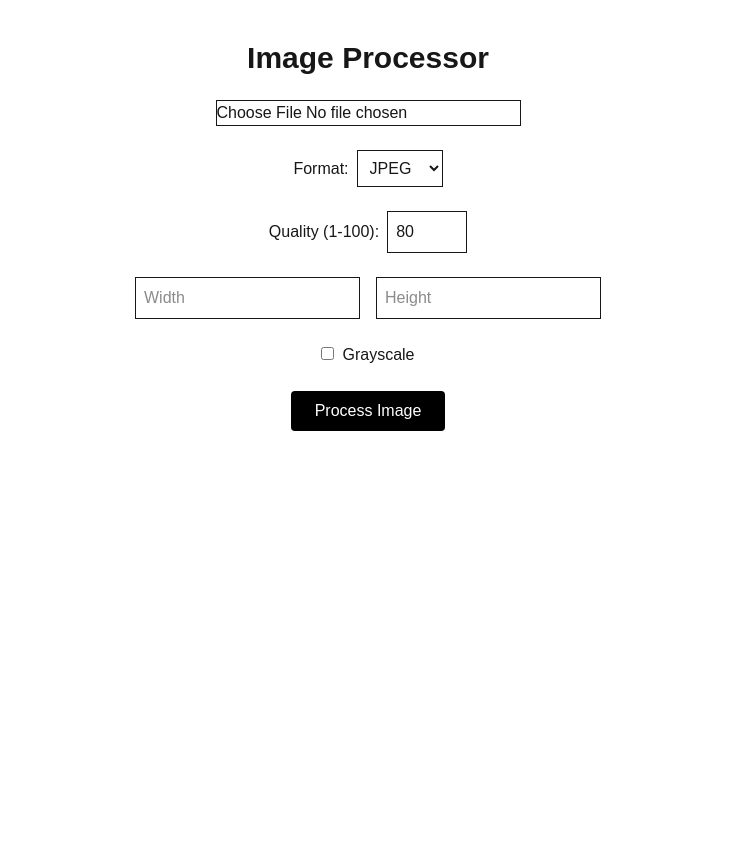
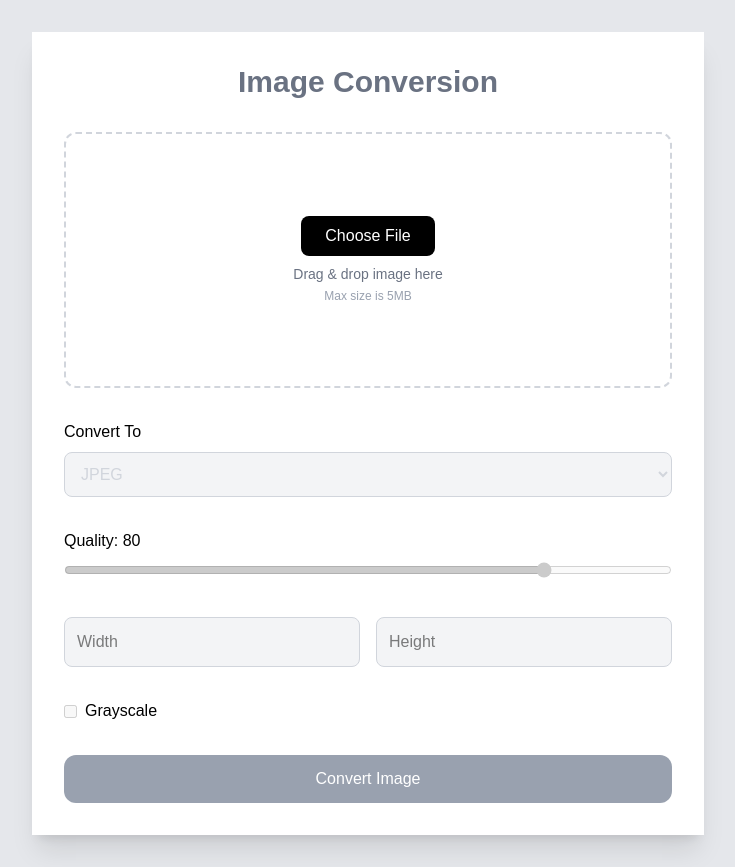
Before and after one commit to Jyothish007/Image-Converter, a Next.js app in the folder frontend/: page / in a window 1280 px wide. Shown: the whole page, without its empty margins (272-1007 px from the left). Before the commit the page ends 800 px from the top, so only its background shows below. Built offline with nearby package versions, Linux system fonts and the light colour scheme.

Commit message:
[Add] clean modern ui and enabled functions when image is uploaded

```diff
--- a/frontend/app/page.tsx
+++ b/frontend/app/page.tsx
@@ -1,6 +1,6 @@
 "use client";
 
-import { useState } from "react";
+import { useState, useRef } from "react";
 
 export default function Home() {
   const [file, setFile] = useState<File | null>(null);
@@ -11,22 +11,31 @@ export default function Home() {
   const [grayscale, setGrayscale] = useState(false);
   const [loading, setLoading] = useState(false);
 
+  const inputRef = useRef<HTMLInputElement>(null);
+
+  const originalFormat = file?.type.split("/")[1]?.toUpperCase() || "";
+
+  const handleFile = (selectedFile: File) => {
+    if (selectedFile.size > 5 * 1024 * 1024) {
+      alert("Max file size is 5MB");
+      return;
+    }
+    setFile(selectedFile);
+  };
+
   const handleSubmit = async () => {
-    if (!file) return alert("Please select an image");
+    if (!file) return;
 
     const formData = new FormData();
     formData.append("file", file);
     formData.append("target_format", format);
     formData.append("quality", quality.toString());
-
     if (width) formData.append("width", width.toString());
     if (height) formData.append("height", height.toString());
-
     formData.append("grayscale", grayscale.toString());
 
     setLoading(true);
 
-    try {
     const res = await fetch("http://127.0.0.1:8000/process-image", {
       method: "POST",
       body: formData,
@@ -48,31 +57,64 @@ export default function Home() {
     a.click();
 
     window.URL.revokeObjectURL(url);
-    } catch (err) {
-      alert("Something went wrong");
-      console.log(err);
-    }
-
     setLoading(false);
   };
 
   return (
-    <main className="min-h-screen flex flex-col items-center p-10 gap-6">
-      <h1 className="text-3xl font-bold">Image Processor</h1>
+    <main className="min-h-screen bg-gray-200 flex flex-col items-center p-8 text-black">
+      <div className="w-full max-w-2xl bg-white shadow-xl p-8 space-y-8">
+        {/* Main Heading */}
+        <div className="text-center">
+          <h1 className="text-3xl font-bold text-gray-500">Image Conversion</h1>
 
+          {file && (
+            <h2 className="text-lg mt-2 text-gray-600">
+              {originalFormat} → {format.toUpperCase()}
+            </h2>
+          )}
+        </div>
+
+        {/* Drag & Drop Area */}
+        <div
+          onDragOver={(e) => e.preventDefault()}
+          onDrop={(e) => {
+            e.preventDefault();
+            if (e.dataTransfer.files[0]) {
+              handleFile(e.dataTransfer.files[0]);
+            }
+          }}
+          className="border-2 border-dashed border-gray-300 rounded-xl h-64 flex flex-col justify-center items-center text-center hover:border-black transition"
+        >
           <input
             type="file"
             accept="image/*"
-        onChange={(e) => setFile(e.target.files?.[0] || null)}
-        className="border"
+            ref={inputRef}
+            className="hidden"
+            onChange={(e) => e.target.files && handleFile(e.target.files[0])}
           />
 
+          <button
+            onClick={() => inputRef.current?.click()}
+            className="bg-black text-white px-6 py-2 rounded-lg"
+          >
+            Choose File
+          </button>
+
+          <p className="text-sm text-gray-500 mt-2">Drag & drop image here</p>
+
+          <p className="text-xs text-gray-400 mt-1">Max size is 5MB</p>
+
+          {file && <p className="text-sm mt-4 text-green-600">{file.name}</p>}
+        </div>
+
+        {/* Format Selector */}
         <div>
-        <label>Format:</label>
+          <label className="block font-medium mb-2">Convert To</label>
           <select
             value={format}
+            disabled={!file}
             onChange={(e) => setFormat(e.target.value)}
-          className="border p-2 ml-2"
+            className="w-full border border-gray-300 p-3 rounded-lg disabled:bg-gray-100 disabled:text-gray-300 disabled:cursor-not-allowed"
           >
             <option value="jpeg">JPEG</option>
             <option value="png">PNG</option>
@@ -81,58 +123,67 @@ export default function Home() {
           </select>
         </div>
 
+        {/* Quality Slider */}
         <div>
-        <label>Quality (1-100):</label>
+          <label className="block font-medium mb-2">Quality: {quality}</label>
           <input
-          type="number"
-          value={quality}
+            type="range"
             min={1}
             max={100}
+            value={quality}
+            disabled={!file}
             onChange={(e) => setQuality(Number(e.target.value))}
-          className="border p-2 ml-2 w-20"
+            className="w-full accent-black disabled:cursor-not-allowed"
           />
         </div>
 
+        {/* Resize Inputs */}
         <div className="flex gap-4">
           <input
             type="number"
             placeholder="Width"
+            disabled={!file}
             value={width}
             onChange={(e) =>
               setWidth(e.target.value ? Number(e.target.value) : "")
             }
-          className="border p-2"
+            className="w-full border border-gray-300 p-3 rounded-lg disabled:bg-gray-100 disabled:cursor-not-allowed"
           />
           <input
             type="number"
             placeholder="Height"
+            disabled={!file}
             value={height}
             onChange={(e) =>
               setHeight(e.target.value ? Number(e.target.value) : "")
             }
-          className="border p-2"
+            className="w-full border border-gray-300 p-3 rounded-lg disabled:bg-gray-100 disabled:cursor-not-allowed"
           />
         </div>
 
+        {/* Grayscale */}
         <div>
-        <label>
+          <label className="flex items-center gap-2">
             <input
               type="checkbox"
+              disabled={!file}
               checked={grayscale}
               onChange={(e) => setGrayscale(e.target.checked)}
-            className="mr-2"
+              className="disabled:cursor-not-allowed"
             />
             Grayscale
           </label>
         </div>
 
+        {/* Submit Button */}
         <button
           onClick={handleSubmit}
-        disabled={loading}
-        className="bg-black text-white px-6 py-2 rounded"
+          disabled={!file || loading}
+          className="w-full bg-black text-white py-3 rounded-xl disabled:bg-gray-400 disabled:cursor-not-allowed transition"
         >
-        {loading ? "Processing..." : "Process Image"}
+          {loading ? "Processing..." : "Convert Image"}
         </button>
+      </div>
     </main>
   );
 }
```
Lines whose indentation alone changed are shown as unchanged.
